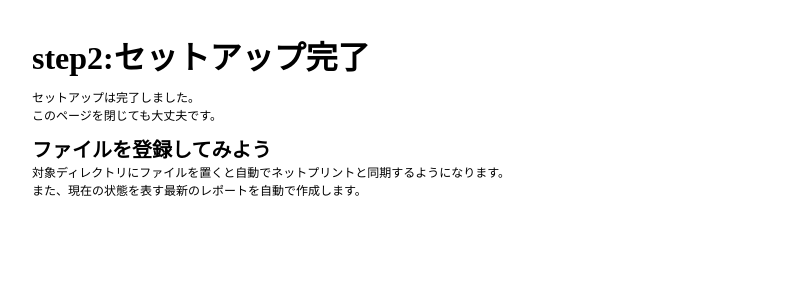
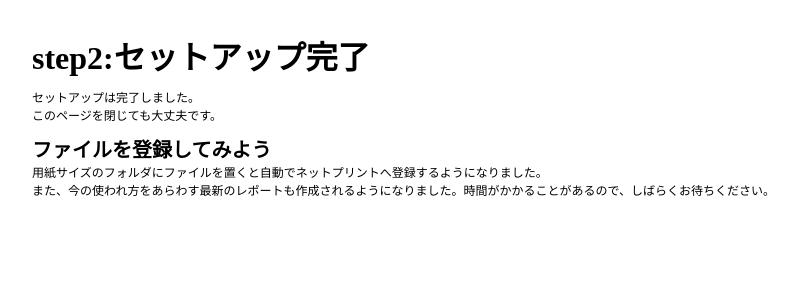
Before and after one commit to jbking/netprintbox, a Python web app: template templates/step2.html in a window 1280 px wide. Shown: the top 300 px of the page, without its empty margins (18-816 px from the left). Run offline with Jinja, Linux system fonts and the light colour scheme; the template is opened without the code that fills it, so the values that code supplies are empty.

Commit message:
update face

```diff
--- a/templates/report.html
+++ b/templates/report.html
@@ -22,10 +22,11 @@
                     <li data-role="list-divider">{{date}}まで</li>
 {{endif}}
 {{for item in items}}
+{{py:error_on_netprint = item['id'] is None}}
                     <li><h3>{{item['name']}}</h3>
                         <dl>
                             <dt>予約番号</dt>
-{{if item['id'] is None}}
+{{if error_on_netprint}}
                             <dd>ネットプリント上でエラー</dd>
 {{elif item['id'].startswith('FAKE')}}
     {{if item['id'] == 'FAKE:ERROR'}}
@@ -42,10 +43,12 @@
 {{else}}
                             <dd>ネットプリントのみに登録されています</dd>
 {{endif}}
+{{if not error_on_netprint}}
                             <dt>ページ数</dt>
                             <dd>{{item['page_numbers']}}</dd>
                             <dt>用紙サイズ</dt>
                             <dd>{{item['paper_size']}}</dd>
+{{endif}}
                         </dl>
                     </li>
 {{endfor}}
--- a/templates/step2.html
+++ b/templates/step2.html
@@ -10,7 +10,7 @@
         <p>セットアップは完了しました。</p>
         <p>このページを閉じても大丈夫です。</p>
         <h2>ファイルを登録してみよう</h2>
-        <p>対象ディレクトリにファイルを置くと自動でネットプリントと同期するようになります。</p>
-        <p>また、現在の状態を表す最新のレポートを自動で作成します。</p>
+        <p>用紙サイズのフォルダにファイルを置くと自動でネットプリントへ登録するようになりました。</p>
+        <p>また、今の使われ方をあらわす最新のレポートも作成されるようになりました。時間がかかることがあるので、しばらくお待ちください。</p>
     </body>
 </html>
--- a/templates/top.html
+++ b/templates/top.html
@@ -20,7 +20,7 @@
         <div class="warning">
             <h3>注意</h3>
             <p>現在、ネットプリントでファイルが削除されると、それと同期しているファイルも削除されます。</p>
-            <p>ネットプリント上で手動で削除した、1週間経過で削除されたは問いません。</p>
+            <p>ネットプリント上で手動で削除した、1週間経過で削除された、プログラムのバグかは問いません。</p>
             <p>Dropboxのサイト上で復元はできますが、削除されると都合のわるいファイルはコピーしてお使いください。<p>
         </div>
         <h3>ライセンス</h3>
```
Also changed, not shown: templates/step1.html (+4 -4 lines).
